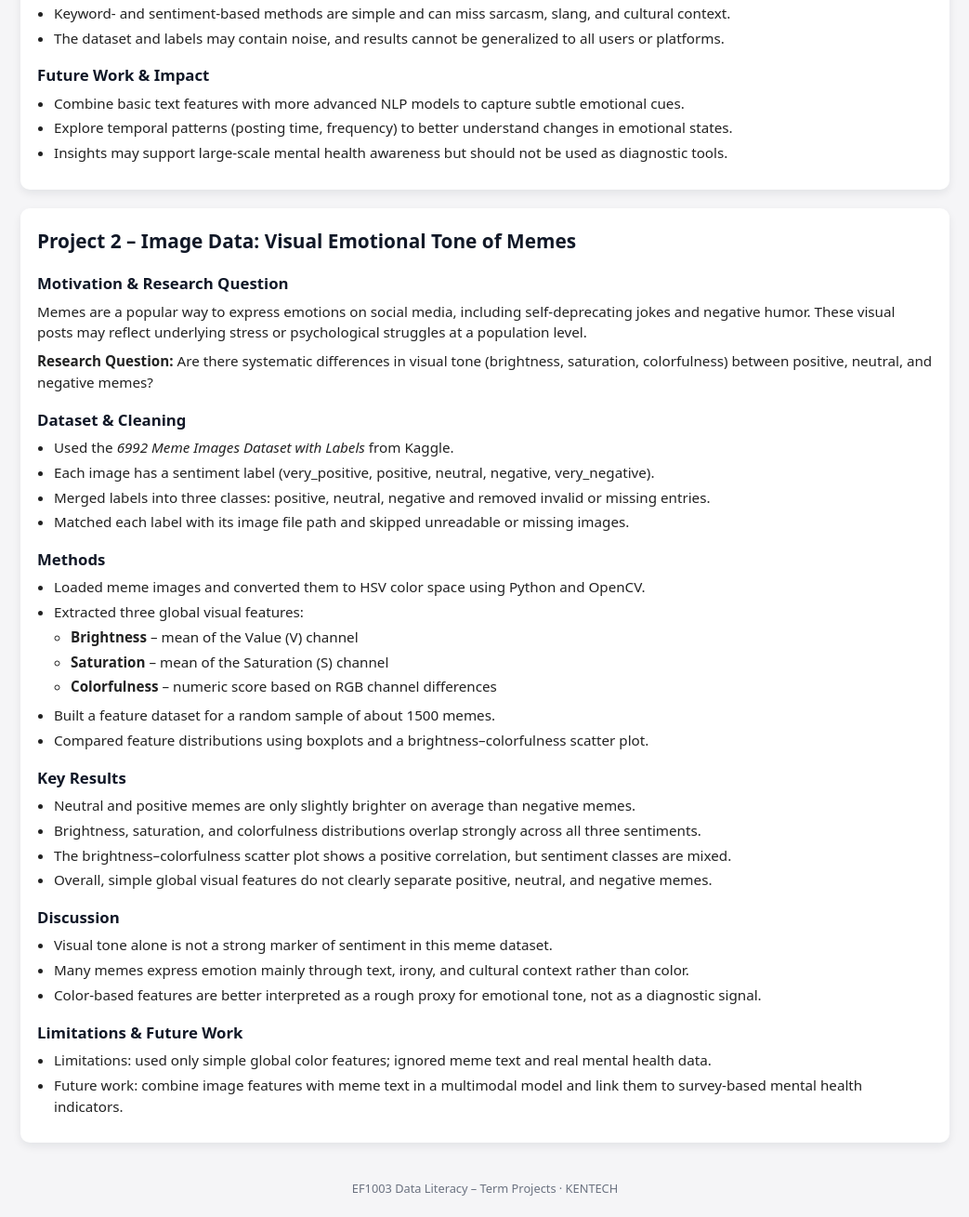
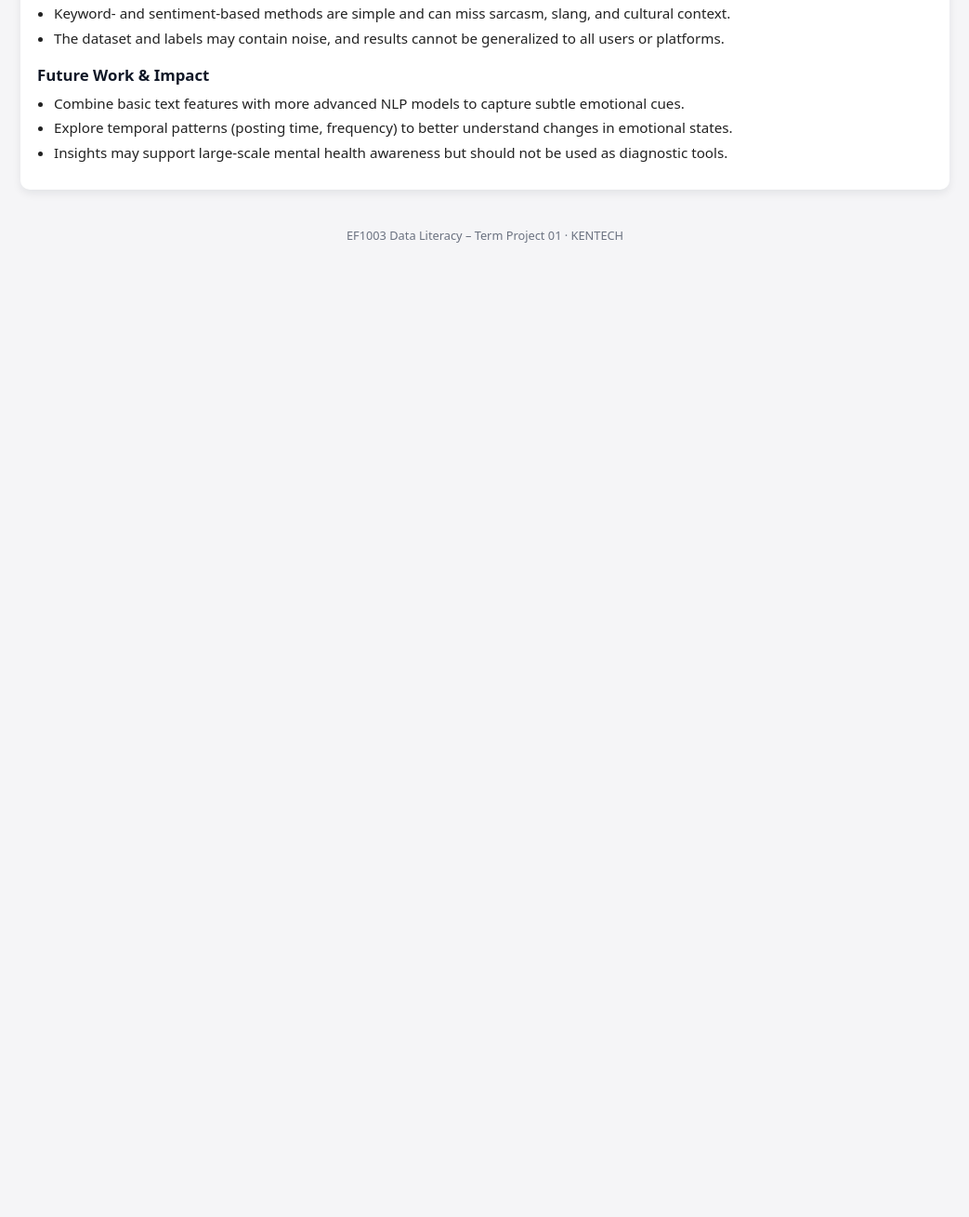
Before and after one commit to minchoi-commits/Proj01Choimin, a plain HTML site: page index.html in a window 1280 px wide. Shown: the part 786-2095 px from the top of the page at 93% size, without its empty margins (118-1161 px from the left). After the commit the page ends 1069 px from the top, so only its background shows below. Drawn offline with Linux system fonts and the light colour scheme.

Commit message:
Update index.html

```diff
--- a/index.html
+++ b/index.html
@@ -91,13 +91,12 @@
 </head>
 <body>
 <header>
-    <h1>EF1003 Data Literacy Projects</h1>
-    <p class="tagline">Poster & Webpage Summary – Your Name, KENTECH</p>
+    <h1>EF1003 Data Literacy Assignment 02 </h1>
+    <p class="tagline">Poster & Webpage for your project – 20250814 Choi Min</p>
 </header>
 
 <nav>
-    <a href="#project1">Project 1 (Text Data)</a>
-    <a href="#project2">Project 2 (Image Data)</a>
+    <a href="#project1">Project 1 (Data Literacy with Text Data)</a>
 </nav>
 
 <main>
@@ -151,69 +150,11 @@
         </ul>
     </section>
 
-    <!-- ================== PROJECT 2 ================== -->
-    <section id="project2">
-        <h2>Project 2 – Image Data: Visual Emotional Tone of Memes</h2>
-
-        <h3>Motivation & Research Question</h3>
-        <p>
-            Memes are a popular way to express emotions on social media, including self-deprecating jokes and negative humor.
-            These visual posts may reflect underlying stress or psychological struggles at a population level.
-        </p>
-        <p>
-            <strong>Research Question:</strong>
-            Are there systematic differences in visual tone (brightness, saturation, colorfulness)
-            between positive, neutral, and negative memes?
-        </p>
-
-        <h3>Dataset & Cleaning</h3>
-        <ul>
-            <li>Used the <em>6992 Meme Images Dataset with Labels</em> from Kaggle.</li>
-            <li>Each image has a sentiment label (very_positive, positive, neutral, negative, very_negative).</li>
-            <li>Merged labels into three classes: positive, neutral, negative and removed invalid or missing entries.</li>
-            <li>Matched each label with its image file path and skipped unreadable or missing images.</li>
-        </ul>
-
-        <h3>Methods</h3>
-        <ul>
-            <li>Loaded meme images and converted them to HSV color space using Python and OpenCV.</li>
-            <li>Extracted three global visual features:
-                <ul>
-                    <li><strong>Brightness</strong> – mean of the Value (V) channel</li>
-                    <li><strong>Saturation</strong> – mean of the Saturation (S) channel</li>
-                    <li><strong>Colorfulness</strong> – numeric score based on RGB channel differences</li>
-                </ul>
-            </li>
-            <li>Built a feature dataset for a random sample of about 1500 memes.</li>
-            <li>Compared feature distributions using boxplots and a brightness–colorfulness scatter plot.</li>
-        </ul>
-
-        <h3>Key Results</h3>
-        <ul>
-            <li>Neutral and positive memes are only slightly brighter on average than negative memes.</li>
-            <li>Brightness, saturation, and colorfulness distributions overlap strongly across all three sentiments.</li>
-            <li>The brightness–colorfulness scatter plot shows a positive correlation, but sentiment classes are mixed.</li>
-            <li>Overall, simple global visual features do not clearly separate positive, neutral, and negative memes.</li>
-        </ul>
-
-        <h3>Discussion</h3>
-        <ul>
-            <li>Visual tone alone is not a strong marker of sentiment in this meme dataset.</li>
-            <li>Many memes express emotion mainly through text, irony, and cultural context rather than color.</li>
-            <li>Color-based features are better interpreted as a rough proxy for emotional tone, not as a diagnostic signal.</li>
-        </ul>
-
-        <h3>Limitations & Future Work</h3>
-        <ul>
-            <li>Limitations: used only simple global color features; ignored meme text and real mental health data.</li>
-            <li>Future work: combine image features with meme text in a multimodal model and link them to survey-based mental health indicators.</li>
-        </ul>
-    </section>
 
 </main>
 
 <footer>
-    EF1003 Data Literacy – Term Projects · KENTECH
+    EF1003 Data Literacy – Term Project 01 · KENTECH
 </footer>
 </body>
 </html>
```
